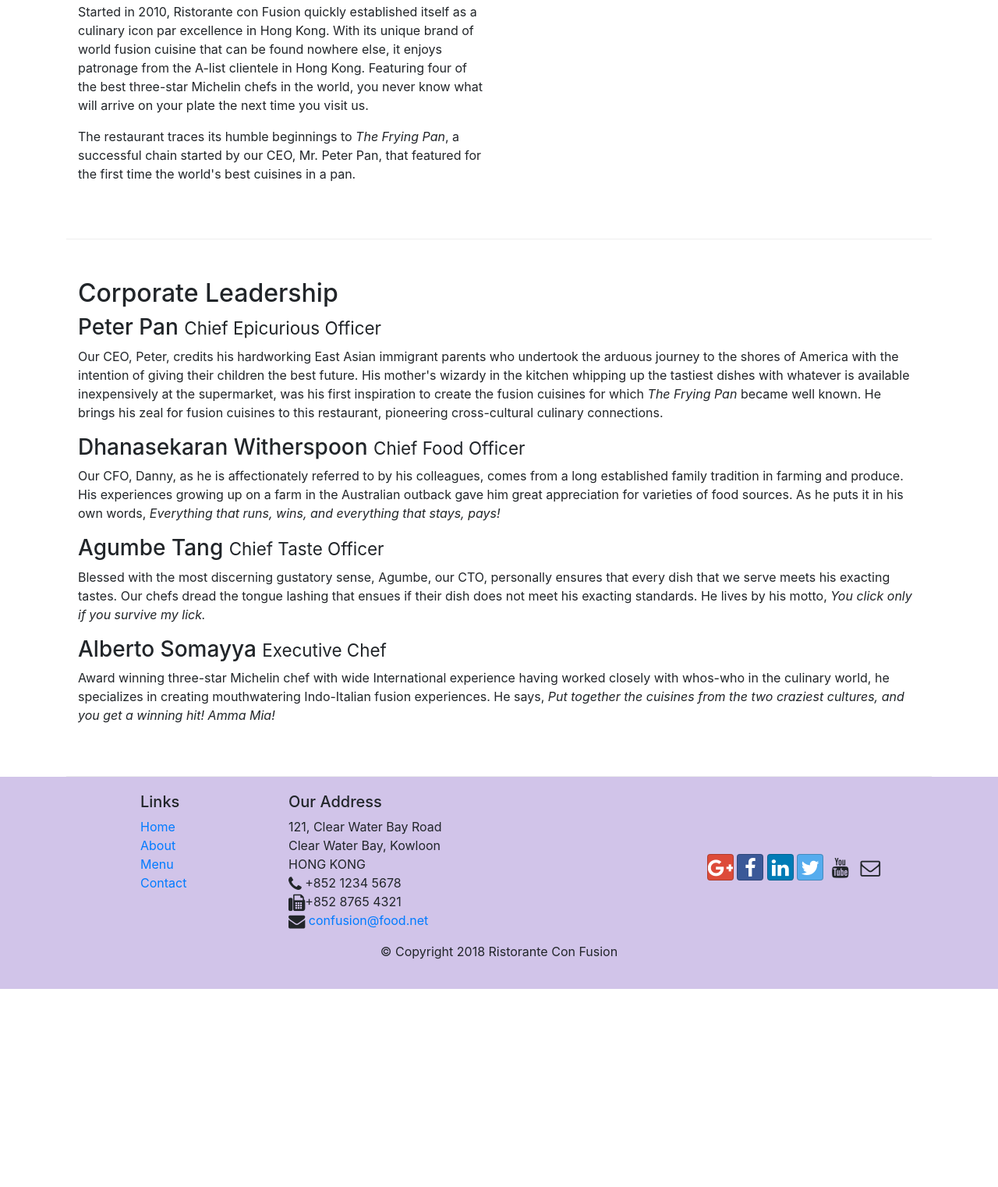
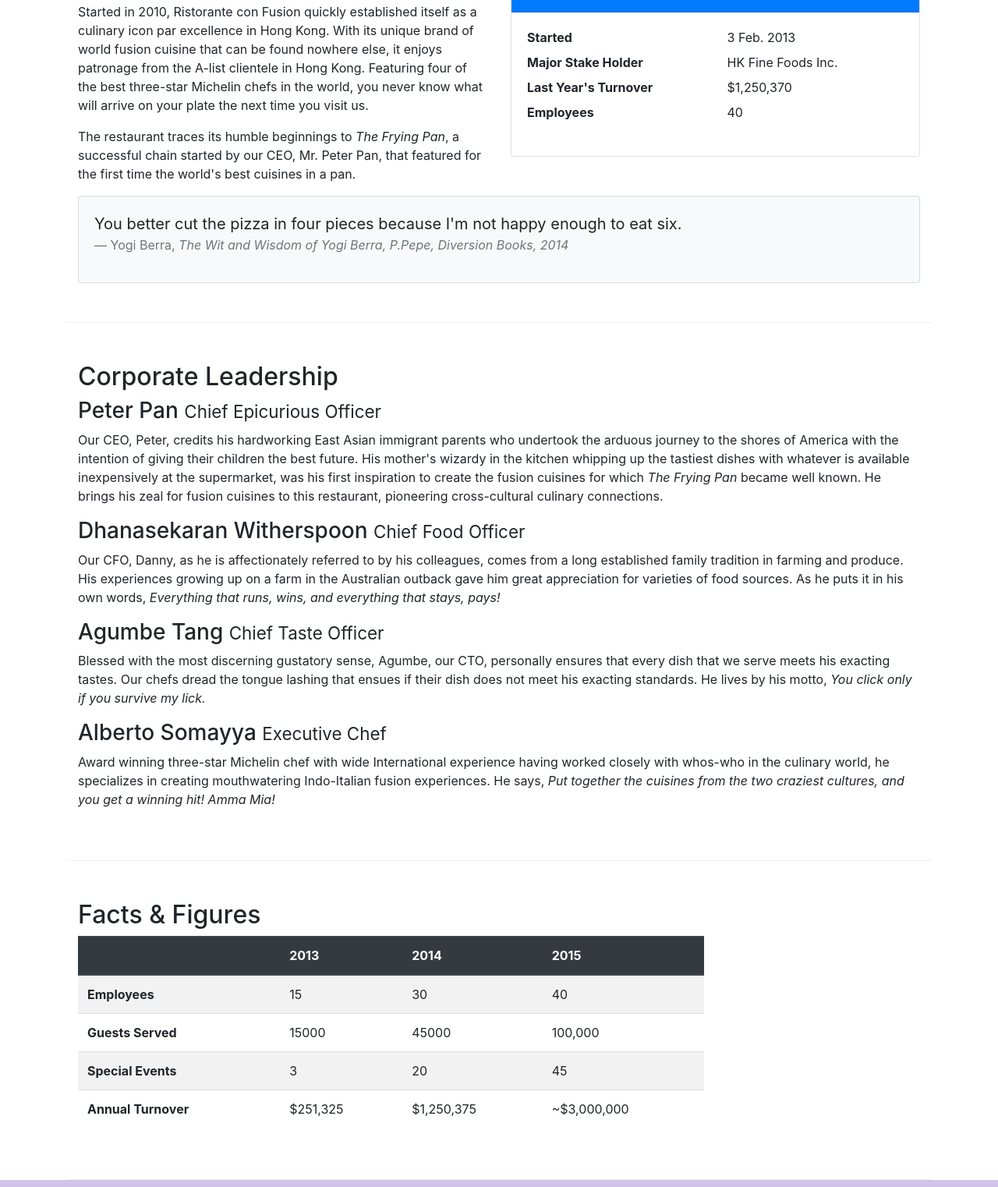
Before and after one commit to Tanay-Mahajan/Web-Development-Bootstrap, a website: page aboutus.html in a window 1280 px wide. Shown: the part 518-2040 px from the top of the page at 78% size. Before the commit the page ends 1786 px from the top, so only its background shows below. Drawn offline with nearby package versions, Linux system fonts and the light colour scheme.

Commit message:
Tables and Cards

```diff
--- a/aboutus.html
+++ b/aboutus.html
@@ -63,26 +63,97 @@
                 <p>Started in 2010, Ristorante con Fusion quickly established itself as a culinary icon par excellence in Hong Kong. With its unique brand of world fusion cuisine that can be found nowhere else, it enjoys patronage from the A-list clientele in Hong Kong.  Featuring four of the best three-star Michelin chefs in the world, you never know what will arrive on your plate the next time you visit us.</p>
                 <p>The restaurant traces its humble beginnings to <em>The Frying Pan</em>, a successful chain started by our CEO, Mr. Peter Pan, that featured for the first time the world's best cuisines in a pan.</p>
             </div>
-            <div>
+            <div class="col-sm">
+                <div class="card">
+                    <h3 class="card-header bg-primary text-white">Facts At a Glance</h3>
+                    <div class="card-body">
+                        <dl class="row">
+                            <dt class="col-6">Started</dt>
+                            <dd class="col-6">3 Feb. 2013</dd>
+                            <dt class="col-6">Major Stake Holder</dt>
+                            <dd class="col-6">HK Fine Foods Inc.</dd>
+                            <dt class="col-6">Last Year's Turnover</dt>
+                            <dd class="col-6">$1,250,370</dd>
+                            <dt class="col-6">Employees</dt>
+                            <dd class="col-6">40</dd>
+                        </dl>
+                    </div>
+                </div>
+            </div>
+            <div class="col-12">
+                <div class="card card-body bg-light">
+                    <blockquote class="blockquote">
+                        <p class="mb-0">You better cut the pizza in four pieces because
+                            I'm not happy enough to eat six.
+                        </p>
+                        <footer class="blockquote-footer">Yogi Berra,
+                            <cite title="Source Title">The Wit and Wisdom of Yogi Berra, P.Pepe,
+                                Diversion Books, 2014 </cite>
+                        </footer>
+                    </blockquote>
+                </div>
             </div>
         </div>
 
 
         <div class="row row-content">
-            <div class="col">
+            <div class="col-12">
                 <h2>Corporate Leadership</h2>
                 <h3>Peter Pan <small>Chief Epicurious Officer</small></h3>
-                <p class="hidden-xs-down">Our CEO, Peter, credits his hardworking East Asian immigrant parents who undertook the arduous journey to the shores of America with the intention of giving their children the best future. His mother's wizardy in the kitchen whipping up the tastiest dishes with whatever is available inexpensively at the supermarket, was his first inspiration to create the fusion cuisines for which <em>The Frying Pan</em> became well known. He brings his zeal for fusion cuisines to this restaurant, pioneering cross-cultural culinary connections.</p>
+                <p class="d-none d-sm-block">Our CEO, Peter, credits his hardworking East Asian immigrant parents who undertook the arduous journey to the shores of America with the intention of giving their children the best future. His mother's wizardy in the kitchen whipping up the tastiest dishes with whatever is available inexpensively at the supermarket, was his first inspiration to create the fusion cuisines for which <em>The Frying Pan</em> became well known. He brings his zeal for fusion cuisines to this restaurant, pioneering cross-cultural culinary connections.</p>
                 <h3>Dhanasekaran Witherspoon <small>Chief Food Officer</small></h3>
-                <p class="hidden-xs-down">Our CFO, Danny, as he is affectionately referred to by his colleagues, comes from a long established family tradition in farming and produce. His experiences growing up on a farm in the Australian outback gave him great appreciation for varieties of food sources. As he puts it in his own words, <em>Everything that runs, wins, and everything that stays, pays!</em></p>
+                <p class="d-none d-sm-block">Our CFO, Danny, as he is affectionately referred to by his colleagues, comes from a long established family tradition in farming and produce. His experiences growing up on a farm in the Australian outback gave him great appreciation for varieties of food sources. As he puts it in his own words, <em>Everything that runs, wins, and everything that stays, pays!</em></p>
                 <h3>Agumbe Tang <small>Chief Taste Officer</small></h3>
-                <p class="hidden-xs-down">Blessed with the most discerning gustatory sense, Agumbe, our CTO, personally ensures that every dish that we serve meets his exacting tastes. Our chefs dread the tongue lashing that ensues if their dish does not meet his exacting standards. He lives by his motto, <em>You click only if you survive my lick.</em></p>
+                <p class="d-none d-sm-block">Blessed with the most discerning gustatory sense, Agumbe, our CTO, personally ensures that every dish that we serve meets his exacting tastes. Our chefs dread the tongue lashing that ensues if their dish does not meet his exacting standards. He lives by his motto, <em>You click only if you survive my lick.</em></p>
                 <h3>Alberto Somayya <small>Executive Chef</small></h3>
-                <p class="hidden-xs-down">Award winning three-star Michelin chef with wide International experience having worked closely with whos-who in the culinary world, he specializes in creating mouthwatering Indo-Italian fusion experiences. He says, <em>Put together the cuisines from the two craziest cultures, and you get a winning hit! Amma Mia!</em></p>
+                <p class="d-none d-sm-block">Award winning three-star Michelin chef with wide International experience having worked closely with whos-who in the culinary world, he specializes in creating mouthwatering Indo-Italian fusion experiences. He says, <em>Put together the cuisines from the two craziest cultures, and you get a winning hit! Amma Mia!</em></p>
             </div>
        </div>
+       <div class="row row-content">
+           <div class="col-12 col-sm-9">
+                <h2>Facts &amp; Figures</h2>
+                <div class="table-responsive">
+                    <table class="table table-striped">
+                        <thead class="thead-dark">
+                            <tr>
+                                <th>&nbsp;</th>
+                                <th>2013</th>
+                                <th>2014</th>
+                                <th>2015</th>
+                            </tr>
+                        </thead>
+                        <tbody>
+                            <tr>
+                                <th>Employees</th>
+                                <td>15</td>
+                                <td>30</td>
+                                <td>40</td>
+                            </tr>
+                            <tr>
+                                <th>Guests Served</th>
+                                <td>15000</td>
+                                <td>45000</td>
+                                <td>100,000</td>
+                            </tr>
+                            <tr>
+                                <th>Special Events</th>
+                                <td>3</td>
+                                <td>20</td>
+                                <td>45</td>
+                            </tr>
+                            <tr>
+                                <th>Annual Turnover</th>
+                                <td>$251,325</td>
+                                <td>$1,250,375</td>
+                                <td>~$3,000,000</td>
+                            </tr>
+                        </tbody>
+                    </table>
+                </div>
+           </div>
+       </div>
+    </div>
 
-    </div>
 
     <footer class="footer">
         <div class="container">
```
